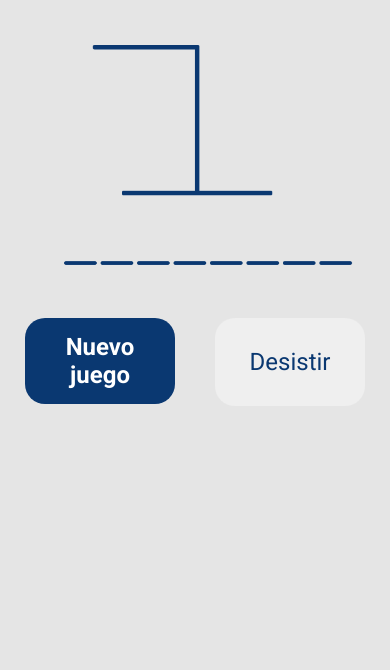
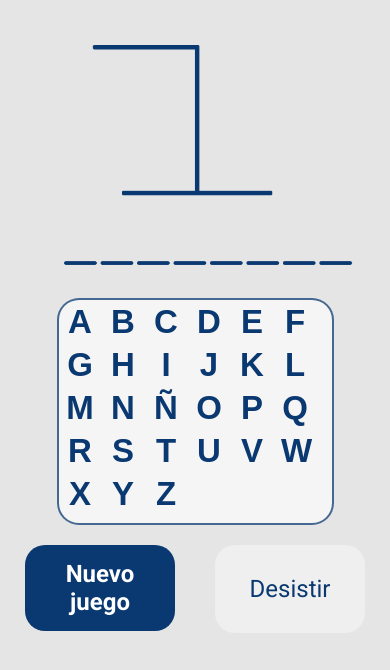
Before and after one commit to jhoanplata/juego-ahorcado, a plain HTML site: page index.html in a window 390 px wide. Both pictures are taken after a click on the button "Iniciar juego". Shown: the part 110-780 px from the top of the page. Drawn offline with nearby package versions, Linux system fonts and the light colour scheme.

Commit message:
responsive mobile

```diff
--- a/index.html
+++ b/index.html
@@ -62,6 +62,38 @@
         <canvas id="diseno_canva" height="480px" width="1200px" class="diseno_canva">
         </canvas>
     </div>
+    <div class="teclado" id="teclado_alfabeto">
+
+        <div class="alfabeto">
+            <button>A</button>
+            <button>B</button>
+            <button>C</button>
+            <button>D</button>
+            <button>E</button>
+            <button>F</button>
+            <button>G</button>
+            <button>H</button>
+            <button>I</button>
+            <button>J</button>
+            <button>K</button>
+            <button>L</button>
+            <button>M</button>
+            <button>N</button>
+            <button>Ñ</button>
+            <button>O</button>
+            <button>P</button>
+            <button>Q</button>
+            <button>R</button>
+            <button>S</button>
+            <button>T</button>
+            <button>U</button>
+            <button>V</button>
+            <button>W</button>
+            <button>X</button>
+            <button>Y</button>
+            <button>Z</button>
+        </div>
+    </div>
     <div class="contenedor_ahorcado" id="contenedor_ahorcado">
         <div class="botones">
             <div class="btn1">
--- a/script.js
+++ b/script.js
@@ -8,6 +8,31 @@ function escojepalabra() {
     palabrasecreta = palabras[Math.floor(Math.random() * palabras.length)];
     return palabrasecreta;
 }
+
+
+let letras = document.querySelectorAll(".alfabeto button");
+for (let i = 0; i < letras.length; i++) {
+    letras[i].addEventListener("click", tactil);
+}
+function tactil(evento){
+    const boton = evento.target;
+    boton.disabled = true;
+    const letra = boton.innerHTML;
+    if (palabrasecreta.includes(letra)) {
+        indicarLetras(letra);
+    } else {
+        indicarMalas(letra);
+    }
+
+}
+
+function reset_Tactil() {
+    for (let i = 0; i < letras.length; i++) {
+        letras[i].disabled = false;
+    }
+}
+
+
 
 function teclado(evento) {
     let tecla = evento.keyCode;
@@ -84,9 +109,11 @@ function iniciarJuego() {
     document.getElementById("ahorcado_img").style.display = "flex"; //muestra el canvas
     document.getElementById("contenedor_ahorcado").style.display = "flex";
     document.addEventListener("keydown", teclado);
+   document.getElementById("teclado_alfabeto").style.display = "flex";
     escojepalabra()
     dibujaAhorcado()
     lineasAbajo()
+    reset_Tactil()
     contador = 7;
     incorrectas = [];
 }
@@ -99,6 +126,7 @@ function regresarInicio() {
     document.getElementById("text_Area").style.display = "none";
     document.getElementById("mesage_container").style.display = "none";
     document.getElementById("contenedor_ahorcado").style.display = "none";
+    document.getElementById("teclado_alfabeto").style.display = "none";
 
 
 }
@@ -113,6 +141,7 @@ function nuevoJuego() {
     escojepalabra()
     dibujaAhorcado()
     lineasAbajo()
+    reset_Tactil()
     contador = 7;
     incorrectas = [];
     correctas = [];
@@ -140,7 +169,7 @@ function perdiste() {
     document.getElementById("final_mesage").style.color = "red";
     document.getElementById("final_mesage").style.fontSize = "45px";
     document.getElementById("final_mesage_revelado").innerHTML = "La palabra era: " + palabrasecreta;
-
+    document.getElementById("teclado_alfabeto").style.display = "none";
 
 }
 
@@ -160,6 +189,7 @@ function ganaste() {
         document.getElementById("final_mesage").style.color = "green";
         document.getElementById("final_mesage").style.fontSize = "45px";
         document.getElementById("final_mesage_revelado").innerHTML = "";
+        document.getElementById("teclado_alfabeto").style.display = "none";
     }
 }
 
--- a/style.css
+++ b/style.css
@@ -67,12 +67,11 @@ body {
   color: #fff;
 }
 
-.text_area{
+.text_area {
   display: none;
   justify-content: center;
   align-items: center;
   flex-direction: column;
-
 }
 
 .input_Text {
@@ -107,19 +106,19 @@ body {
   align-items: center;
 }
 
-.contenedor_ahorcado{
+.contenedor_ahorcado {
   display: none;
   justify-content: center;
   align-items: center;
   margin-bottom: 20px;
 }
 
-.diseno_canva{
+.diseno_canva {
   justify-content: center;
   align-items: center;
 }
 
-.mesage_container{
+.mesage_container {
   position: fixed;
   top: 0;
   left: 0;
@@ -129,9 +128,8 @@ body {
   display: none;
   justify-content: center;
   align-items: center;
-
 }
-.mesage{
+.mesage {
   background: #fff;
   width: 50%;
   height: 400px;
@@ -142,31 +140,34 @@ body {
   align-items: center;
 }
 
-#final_mesage_revelado{
+#final_mesage_revelado {
   font-size: 35px;
- }
+}
 
 .botones {
   padding-top: 20px;
   display: flex;
 }
 
-
-.boton1 , .botones_1{
+.boton1,
+.botones_1 {
   display: flex;
   align-items: center;
   justify-content: center;
 }
 
-.btn1 , .btn2 {
+.btn1,
+.btn2 {
   margin: 0 20px;
 }
 
-.btn1_1 , .btn2_1 {
+.btn1_1,
+.btn2_1 {
   margin: 0 20px;
 }
 
-.nuevo_juego ,.guardar {
+.nuevo_juego,
+.guardar {
   background-color: #0a3871;
   width: 200px;
   color: #fff;
@@ -195,7 +196,8 @@ body {
   color: #0a3871;
 }
 
-.desistir, .cancelar {
+.desistir,
+.cancelar {
   color: #0a3871;
   border: none;
   width: 200px;
@@ -220,6 +222,39 @@ body {
   transition: 0.4s;
   background: #0a3871;
   color: #fff;
+}
+
+.teclado{
+  display:none;
+  justify-content: center;
+  align-items: center;
+}
+
+.alfabeto {
+  display: none;
+  width: 70%;
+  border-radius:22px ;
+  border-color: rgba(10, 56, 113, 0.75);
+  border-width: 2px;
+  border-style: solid;
+  background-color: rgba(255, 255, 255, 0.6);
+  padding-bottom: 1vh;
+  -webkit-border-radius:22px ;
+  -moz-border-radius:22px ;
+  -ms-border-radius:22px ;
+  -o-border-radius:22px ;
+}
+
+.alfabeto button {
+  font-size: 33px;
+  font-family: "Rubik", sans-serif;
+  font-weight: 900;
+  border-style: none;
+  background: 100%;
+  color: #0a3871;
+  width: 40px;
+  height: 40px;
+  margin: 1.5px;
 }
 
 footer .redes-sociales {
@@ -288,67 +323,89 @@ footer .creado-por a:hover {
   text-decoration: underline;
 }
 
-
-@media only screen and (max-width: 768px) {
+@media only screen and (max-width: 1023px) {
   .ahorcado_img {
     width: 60%;
   }
 
-  .mesage{
+  .mesage {
     width: 70%;
   }
   .input_Text {
     width: 430px;
   }
 
-  .advertencia{
+  .advertencia {
     margin-right: 310px;
   }
 
-
+  .alfabeto {
+    display: flex;
+    flex-wrap: wrap;
+    align-items: center;
+  }
 }
 
-@media only screen and (max-width: 480px) {
+@media only screen and (max-width: 767px) {
   .ahorcado_img {
     width: 60%;
   }
 
-  .diseno_canva{
+  .diseno_canva {
     width: 700px;
     margin-right: 45px;
   }
 
-  .mesage{
+  .mesage {
     width: 90%;
   }
 
-  .btn1_1 , .btn2_1 {
+  .btn1_1,
+  .btn2_1 {
     margin: 0 10px;
   }
 
- #final_mesage_revelado{
-  font-size: 25px;
- }
+  #final_mesage_revelado {
+    font-size: 25px;
+  }
 
-  .nuevo_juego{
+  .nuevo_juego {
     width: 150px;
     padding: 15px;
   }
 
-  .desistir{
+  .desistir {
     width: 150px;
     padding: 30px;
   }
 
-  .guardar , .cancelar{
+  .guardar,
+  .cancelar {
     width: 150px;
   }
 
-  .advertencia{
+  .advertencia {
     margin-right: 215px;
   }
 
-  .input_Text{
+  .input_Text {
     width: 340px;
   }
 }
+
+@media only screen and (max-width: 360px) {
+  #final_mesage_revelado {
+    font-size: 23px;
+  }
+
+  .nuevo_juego {
+    width: 120px;
+    padding: 15px;
+  }
+
+  .desistir {
+    width: 145px;
+    padding: 30px;
+  }
+
+}
```
